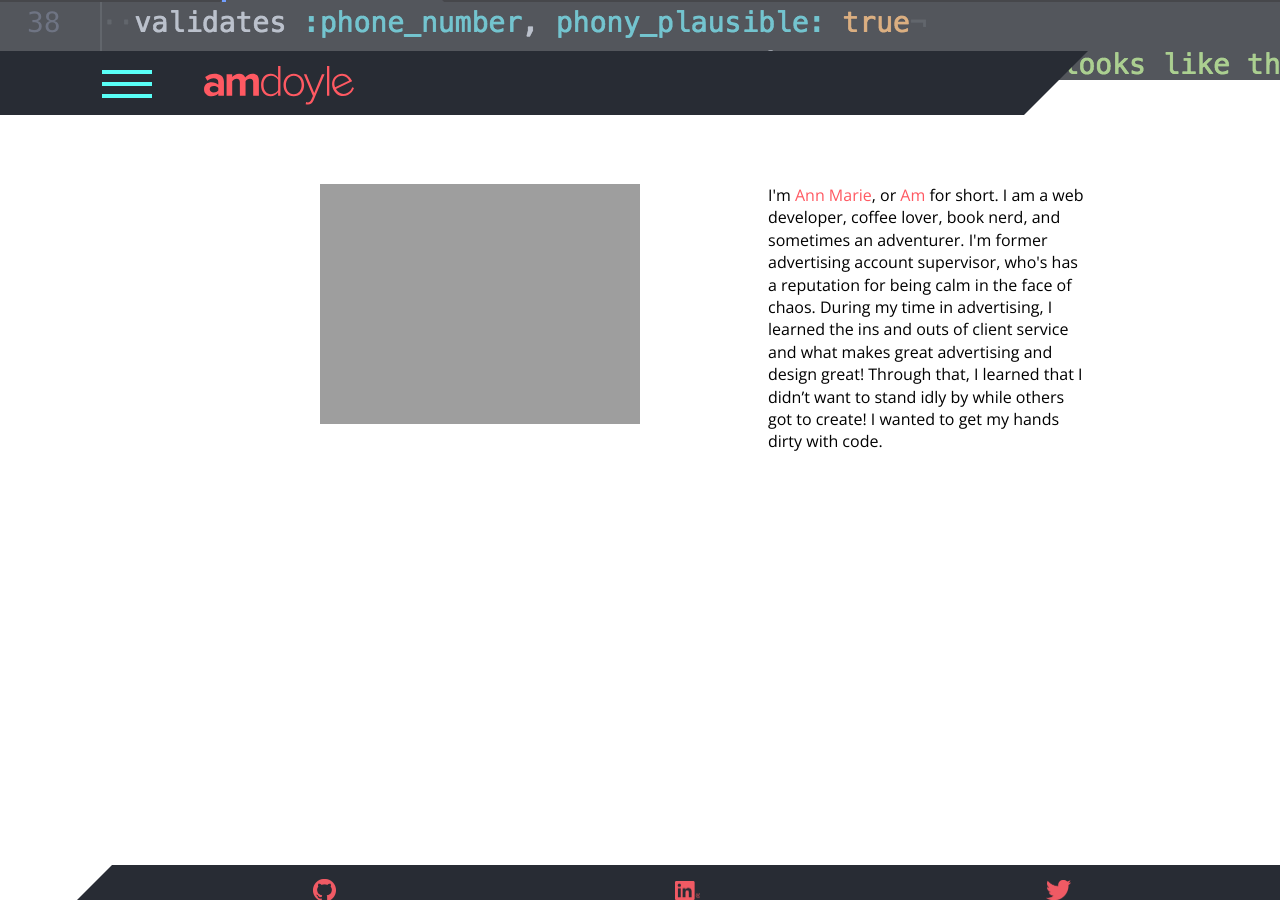
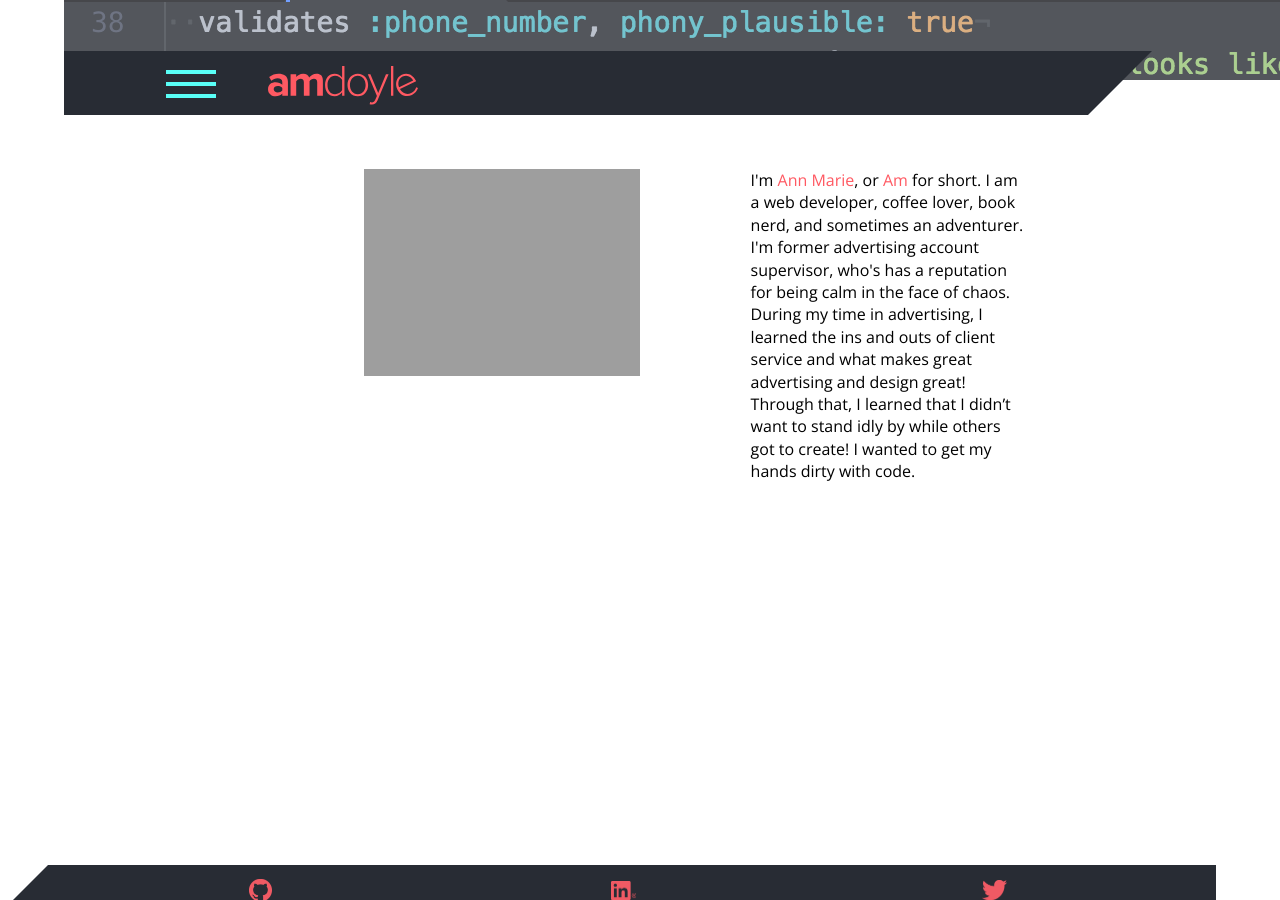
Before and after one commit to amdoyle/amdoyle, a Jekyll site: the page built from index.html, in a window 1280 px wide. Built offline with Jekyll 4.4.1, drawn with Linux system fonts in a browser that asks for light colours; nearby versions of some CDN libraries.

Commit message:
Update styles for felxbox

```diff
--- a/_layouts/default.html
+++ b/_layouts/default.html
@@ -7,11 +7,10 @@
   <div class="body-wrapper">
     {% include header.html %}
 
-    <div id="fix">
-      <div class="main-content">
-        {{ content }}
-      </div>
+    <div class="main-content">
+      {{ content }}
     </div>
+
 
     {% include footer.html %}
   </div>
--- a/_sass/_layout.scss
+++ b/_sass/_layout.scss
@@ -5,6 +5,7 @@
   display: flex;
   flex-direction: column;
   justify-content: space-between;
+  margin: 0 5% 0 5%;
   min-height: 90vh;
   & h1 {
     text-align: center;
@@ -21,15 +22,12 @@
   zoom: 1; /*IE6&7*/
 }
 .site-header {
-  // height: 20%;
   width: 100%;
-  // margin-bottom: 5%;
-  // flex: 1 0 10%;
   position: fixed;
   z-index: 15;
-  // order: 1;
   top: 0;
 }
+
 .background-image {
   opacity: 0.8;
   background-image: url('../images/code.png');
@@ -57,7 +55,6 @@
   padding: 1% 0 3% 0;
   display: flex;
   flex-direction: row;
-  // order: 1 0 auto;
 }
 
 .nav {
@@ -153,27 +150,14 @@
   opacity: .2;
 }
 
-// #fix {
-//   padding: 2% 0 10% 0;
-//   // top: 30%;
-//   // margin-top: 20%;
-//   // margin-left: 7%;
-//   // margin-right: 7%;
-//   // position: relative;
-//   // order: 2;
-// }
-
-
 .main-content {
   position: relative;;
   z-index: 0;
   margin-top: 25%;
-  // padding-top: 10%;
-  padding-bottom: 10%;
+  padding: 0 2% 10% 2%;
   display: flex;
   flex-direction: column;
   order: 2;
-  // -webkit-padding-before: 10%;
   flex: 1;
   & h1 {
     font-family: $title-font-family;
@@ -329,11 +313,6 @@
 }
 /* --------------- Mobile Landscape Orientation: iPhone 6  & tablet portrait  --------------- */
 @media screen and (min-width: 600px) {
-
-  //
-  // .fix {
-  //   margin-top: 35%;
-  // }
 
   .nav-menu {
     margin-left: -235%;
@@ -536,10 +515,6 @@
 
 /* --------------- Large Screens  --------------- */
 @media screen and (min-width: 2000px) {
-  //
-  // .fix {
-  //   margin-top: 8%;
-  // }
 
   .nav {
     margin-top: -67px;
```
